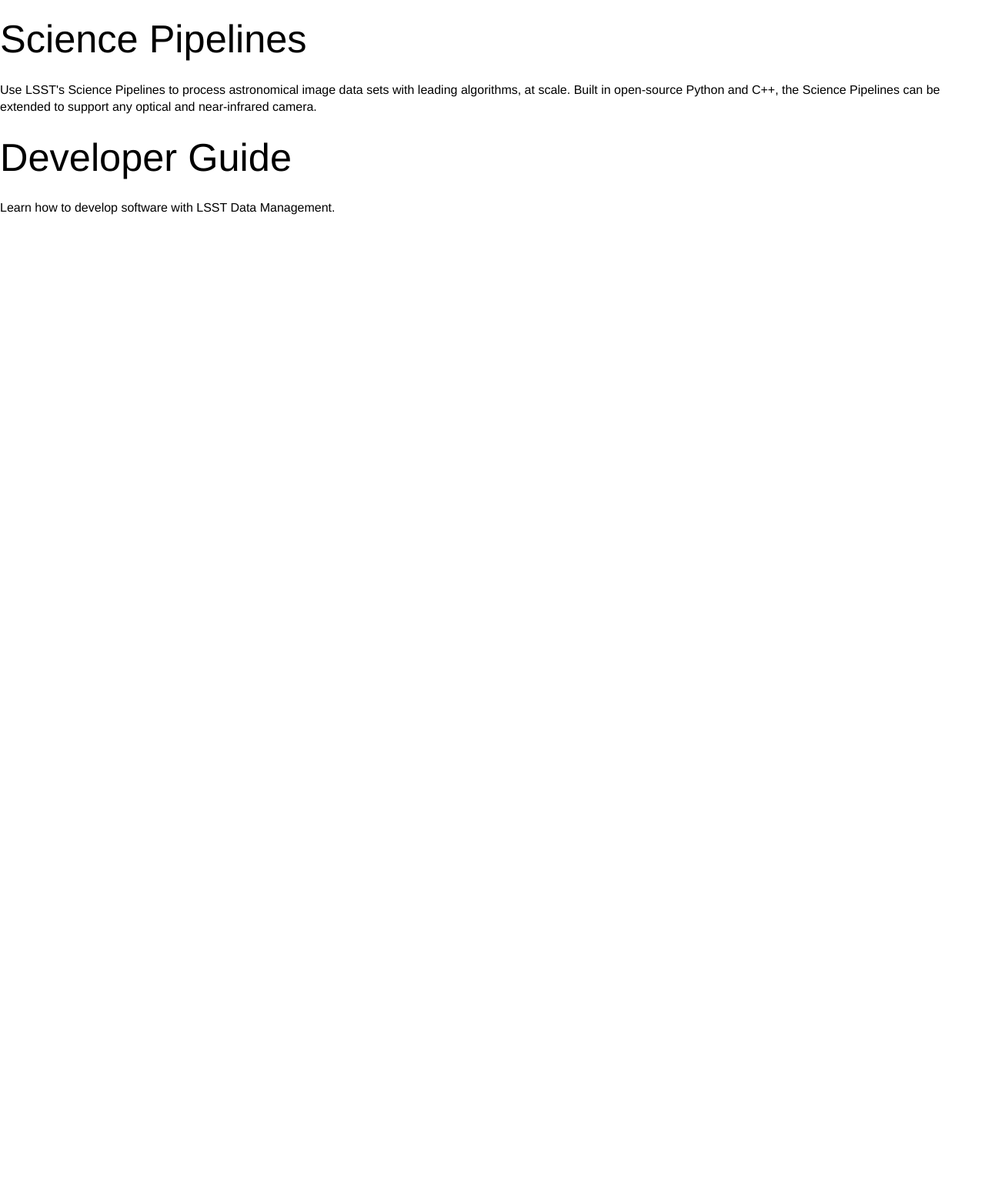
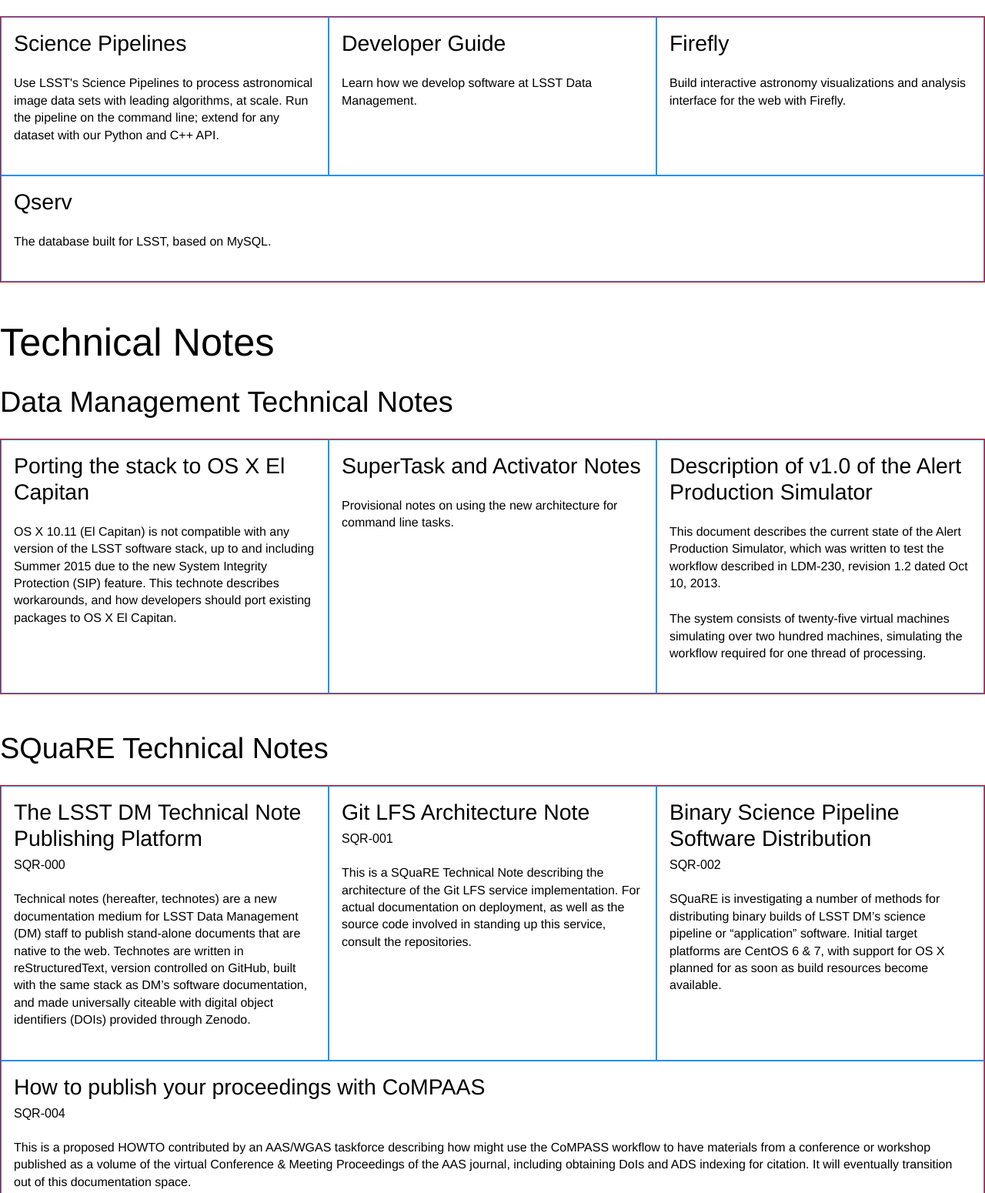
Before and after one commit to lsst-sqre/docs.lsst.io, a website: page src/index.html in a window 1280 px wide. Shown: the part 148-1698 px from the top of the page at 77% size. Before the commit the page ends 800 px from the top, so only its background shows below. Drawn offline with nearby package versions, Linux system fonts and the light colour scheme; files that its build step writes are made by us from their sources.

Commit message:
Create card-deck and card patterns
card-deck is a flex container, and cards are flex items. Cards should be
generic containers that can contain a headline, a sub-head (such as an
ID tag), abstract, version/date info, etc.

This is a first draft of the card/card-deck pattern.

```diff
--- a/src/index.html
+++ b/src/index.html
@@ -16,18 +16,94 @@
 </header>
 
 <section>
+  <h1>Software Documentation</h1>
 
-<h1>Software Documentation</h1>
+  <div class="card-deck">
+
+    <section class="card">
+      <h1 class="card__title">Science Pipelines</h1>
+
+      <p>Use LSST's Science Pipelines to process astronomical image data sets with leading algorithms, at scale. Run the pipeline on the command line; extend for any dataset with our Python and C++ API.</p>
+    </section>
+
+    <section class="card">
+      <h1 class="card__title">Developer Guide</h1>
+
+      <p>Learn how we develop software at LSST Data Management.</p>
+    </section>
+
+    <section class="card">
+      <h1 class="card__title">Firefly</h1>
+
+      <p>Build interactive astronomy visualizations and analysis interface for the web with Firefly.</p>
+    </section>
+
+    <section class="card">
+      <h1 class="card__title">Qserv</h1>
+
+      <p>The database built for LSST, based on MySQL.</p>
+    </section>
+
+  </div>
+
+</section>
 
 <section>
-<h1>Science Pipelines</h1>
-<p>Use LSST's Science Pipelines to process astronomical image data sets with leading algorithms, at scale. Built in open-source Python and C++, the Science Pipelines can be extended to support any optical and near-infrared camera.</p>
+  <h1>Technical Notes</h1>
 
-<h1>Developer Guide</h1>
-<p>Learn how to develop software with LSST Data Management.</p>
-</section>
+  <h2>Data Management Technical Notes</h2>
 
-</section>
+  <div class="card-deck">
+    <section class="card">
+      <h1 class="card__title">Porting the stack to OS X El Capitan</h1>
+
+      <p>OS X 10.11 (El Capitan) is not compatible with any version of the LSST software stack, up to and including Summer 2015 due to the new System Integrity Protection (SIP) feature. This technote describes workarounds, and how developers should port existing packages to OS X El Capitan.</p>
+    </section>
+
+    <section class="card">
+      <h1 class="card__title">SuperTask and Activator Notes</h1>
+
+      <p>Provisional notes on using the new architecture for command line tasks.</p>
+    </section>
+
+    <section class="card">
+      <h1 class="card__title">Description of v1.0 of the Alert Production Simulator</h1>
+
+      <p>This document describes the current state of the Alert Production Simulator, which was written to test the workflow described in LDM-230, revision 1.2 dated Oct 10, 2013.</p>
+
+      <p>The system consists of twenty-five virtual machines simulating over two hundred machines, simulating the workflow required for one thread of processing.</p>
+    </section>
+  </div>
+
+  <h2>SQuaRE Technical Notes</h2>
+
+  <div class="card-deck">
+    <section class="card">
+      <h1 class="card__title">The LSST DM Technical Note Publishing Platform</h1>
+      <p class="card__subtitle">SQR-000</p>
+      <p>Technical notes (hereafter, technotes) are a new documentation medium for LSST Data Management (DM) staff to publish stand-alone documents that are native to the web. Technotes are written in reStructuredText, version controlled on GitHub, built with the same stack as DM’s software documentation, and made universally citeable with digital object identifiers (DOIs) provided through Zenodo.</p>
+    </section>
+
+    <section class="card">
+      <h1 class="card__title">Git LFS Architecture Note</h1>
+      <p class="card__subtitle">SQR-001</p>
+      <p>This is a SQuaRE Technical Note describing the architecture of the Git LFS service implementation. For actual documentation on deployment, as well as the source code involved in standing up this service, consult the repositories.</p>
+    </section>
+
+    <section class="card">
+      <h1 class="card__title">Binary Science Pipeline Software Distribution</h1>
+      <p class="card__subtitle">SQR-002</p>
+      <p>SQuaRE is investigating a number of methods for distributing binary builds of LSST DM’s science pipeline or “application” software. Initial target platforms are CentOS 6 & 7, with support for OS X planned for as soon as build resources become available.</p>
+    </section>
+
+    <section class="card">
+      <h1 class="card__title">How to publish your proceedings with CoMPAAS</h1>
+      <p class="card__subtitle">SQR-004</p>
+      <p>This is a proposed HOWTO contributed by an AAS/WGAS taskforce describing how might use the CoMPASS workflow to have materials from a conference or workshop published as a volume of the virtual Conference & Meeting Proceedings of the AAS journal, including obtaining DoIs and ADS indexing for citation. It will eventually transition out of this documentation space.</p>
+    </section>
+  </div>
+
+</section
 
 </body>
 
--- a/src/sass/main.scss
+++ b/src/sass/main.scss
@@ -14,3 +14,5 @@
 @import "quarks/base";
 @import "quarks/paragraphs";
 @import "quarks/headlines";
+
+@import "molecules/card";
--- /dev/null
+++ b/src/sass/molecules/_card.scss
@@ -0,0 +1,32 @@
+// card.scss - Card flex items
+// Use within a card-deck organism, see organisms/_card-deck.scss
+
+.card-deck {
+  display: flex;
+  justify-content: flex-start;
+  align-items: flex-stretch;
+  flex-flow: row wrap;
+  border: 1px solid red;
+  margin-bottom: 3em;
+}
+
+
+.card {
+  flex: 1 1 20rem;
+  align-self: top;
+  // width: 50%;
+  padding: 1rem;
+  border: 1px solid DodgerBlue;
+}
+
+.card__title {
+  @include acumin-pro-condensed-light;
+  @include h-gamma;
+  line-height: $tight-leading;
+}
+
+.card__subtitle {
+  @include acumin-pro-wide-normal;
+  line-height: $tight-leading;
+  margin-top: -1rem;
+}
```
